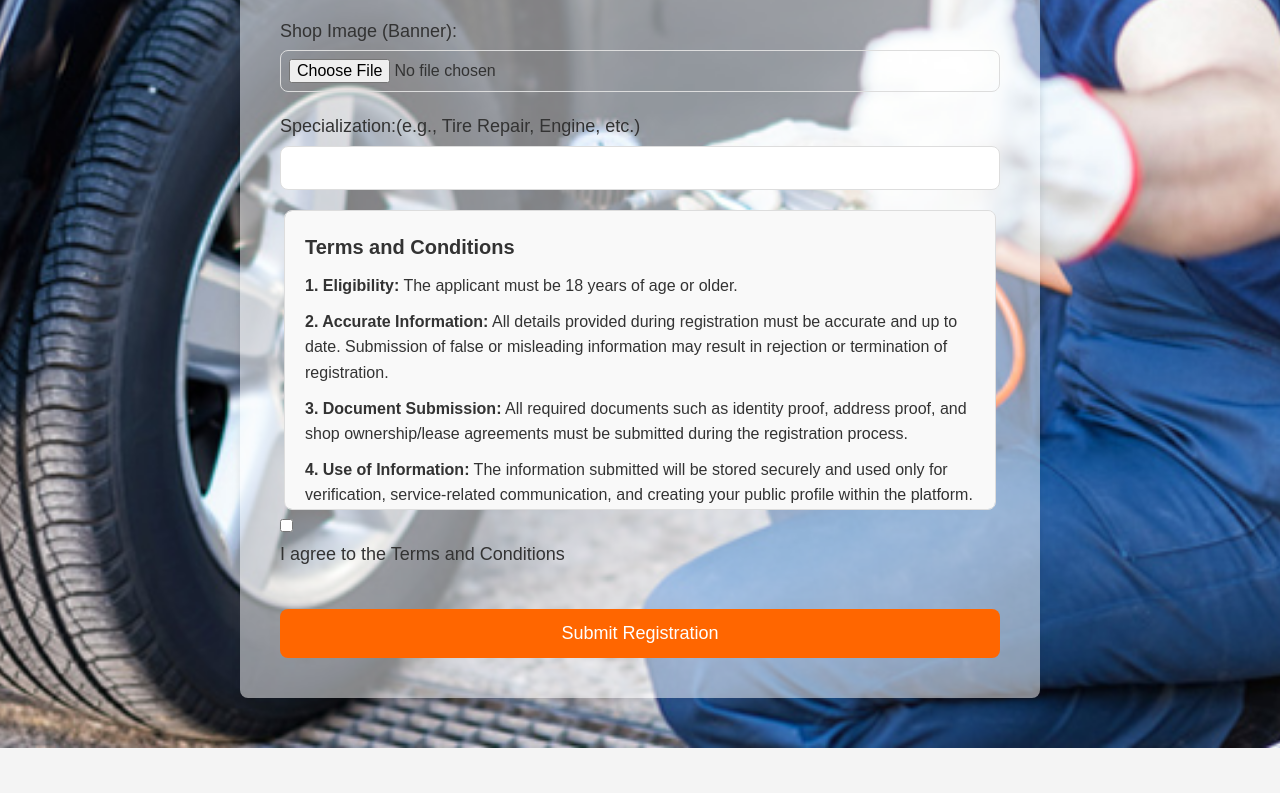
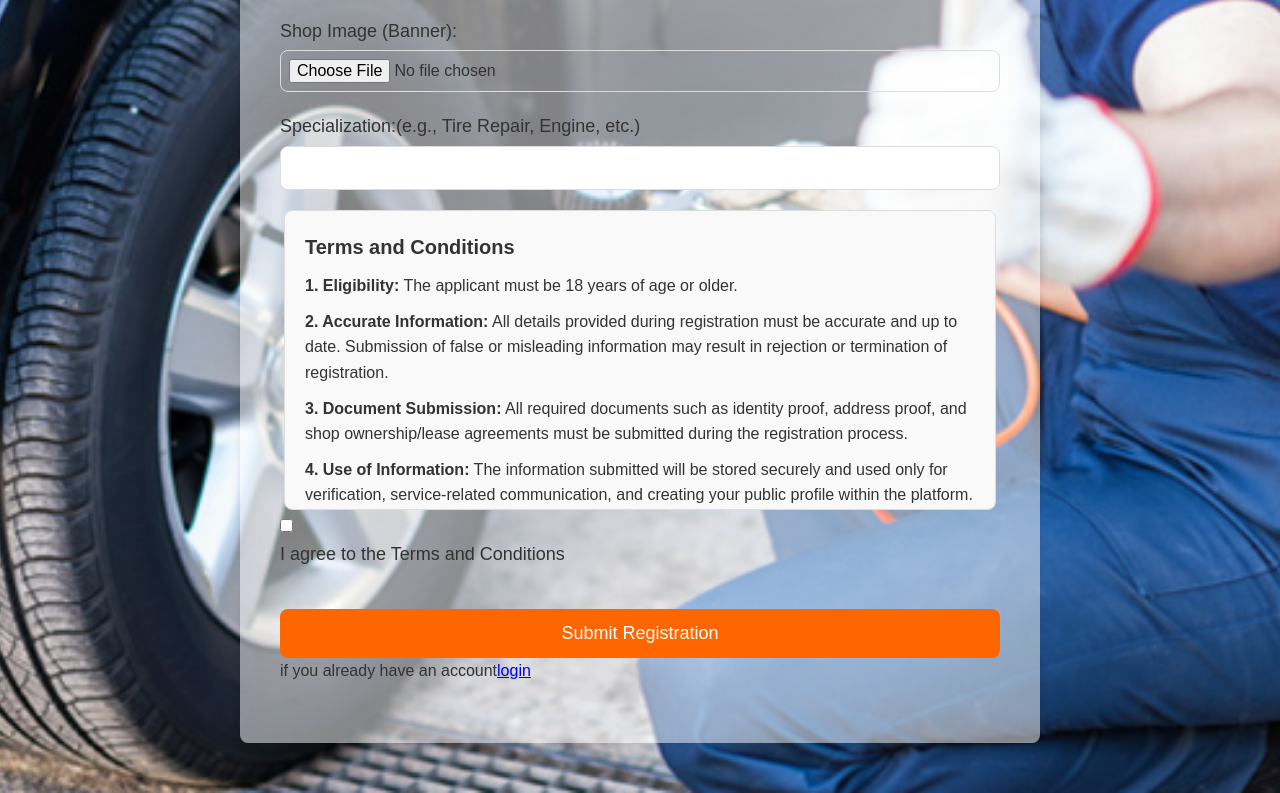
Before and after one commit to Vikramtkp49/vechicle_assistance, a plain HTML site: page mechanic.html in a window 1280 px wide. Shown: the part 448-1241 px from the top of the page. Before the commit the page ends 1196 px from the top, so only its background shows below. Drawn offline with Linux system fonts and the light colour scheme.

Commit message:
Update mechanic.html

```diff
--- a/mechanic.html
+++ b/mechanic.html
@@ -230,6 +230,7 @@
                 </div>
 
                 <button type="submit">Submit Registration</button>
+                <div class="signup">if you already have an account<a href="login.html">login</a></div>
             </form>
 
             <div id="success-popup" style="display: none;">Registration Successful!</div>
```
